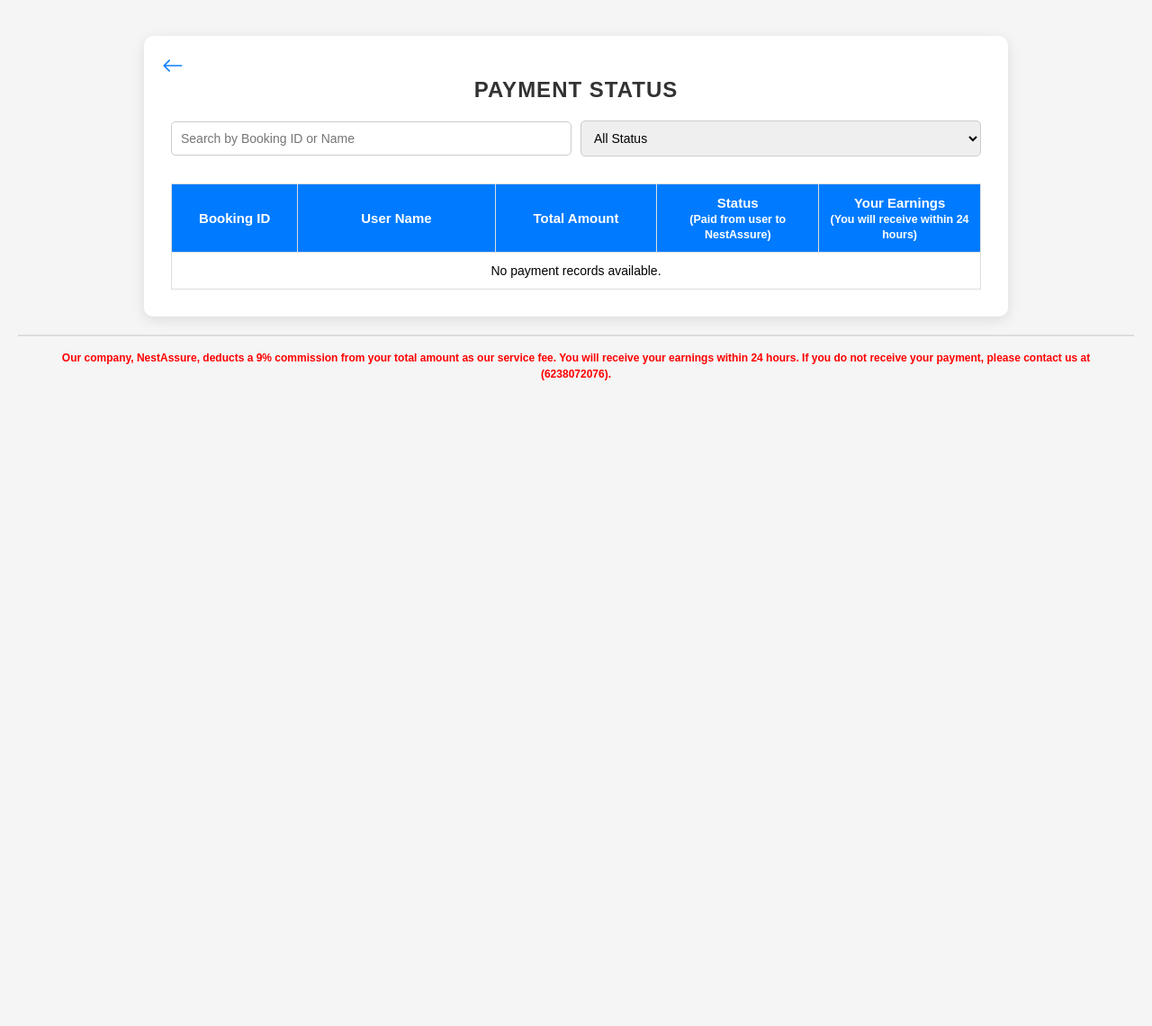
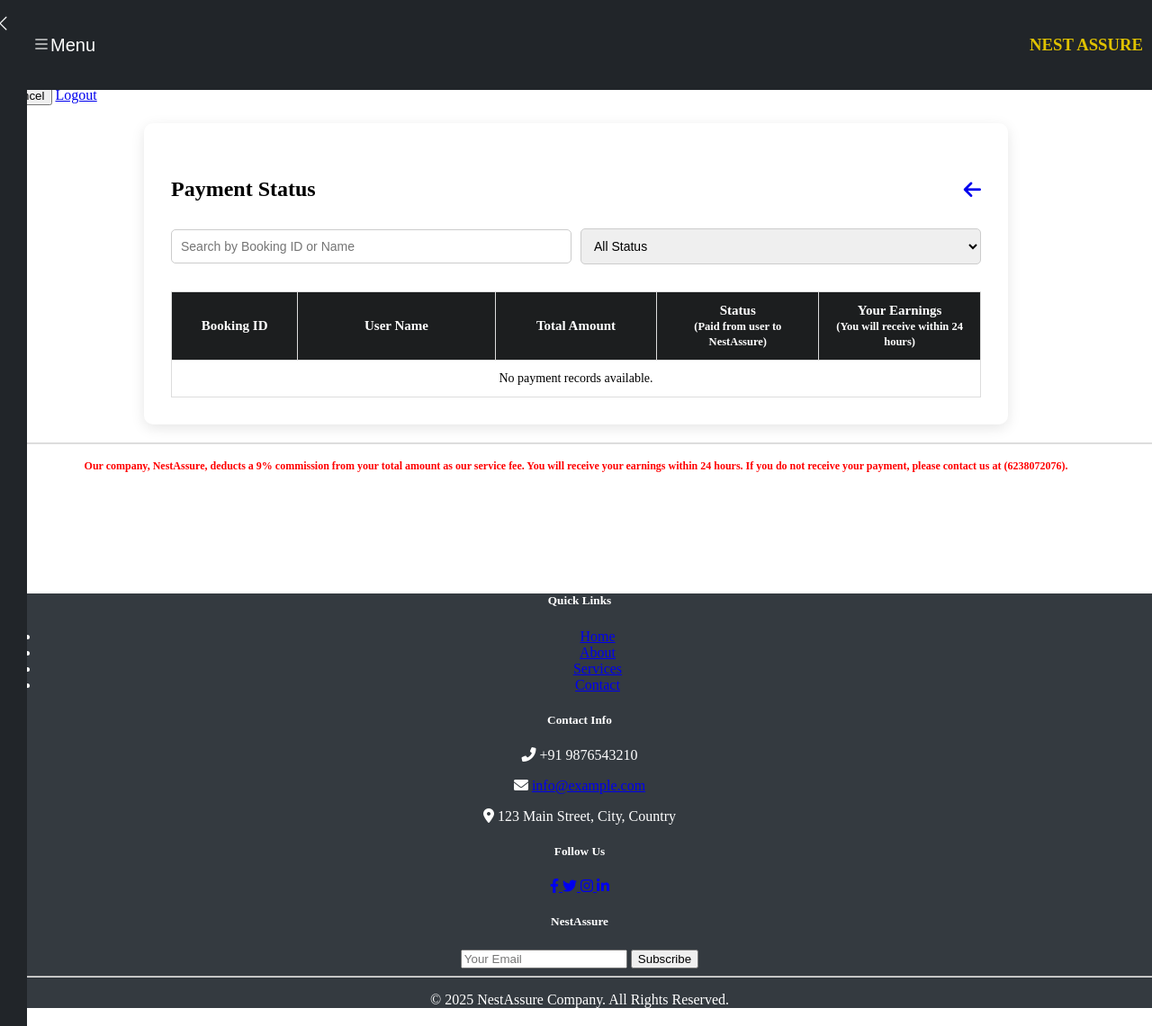
Before and after one commit to george-josephv/Project_nestassure, a Django app: template homecare/homecare_app/templates/myapp/worker_payment_status.html in a window 1280 px wide. Shown: the whole page at 90% size. Run offline with Django 3.2, Linux system fonts and the light colour scheme; the template is opened without the code that fills it, so the values that code supplies are empty; some libraries are stand-ins or nearby versions.

Commit message:
all is corrected

```diff
--- a/homecare/homecare_app/templates/myapp/my_bookings.html
+++ b/homecare/homecare_app/templates/myapp/my_bookings.html
@@ -54,7 +54,7 @@
 
         th, td {
             padding: 12px;
-            text-align: center;
+            text-align: left;
             border: 1px solid #ddd;
         }
 
--- a/homecare/homecare_app/templates/myapp/payment_history.html
+++ b/homecare/homecare_app/templates/myapp/payment_history.html
@@ -48,7 +48,7 @@
         th, td {
             border: 1px solid #ddd;
             padding: 10px;
-            text-align: center;
+            text-align: left;
             white-space: nowrap;
         }
         th {
--- a/homecare/homecare_app/templates/myapp/worker_payment_status.html
+++ b/homecare/homecare_app/templates/myapp/worker_payment_status.html
@@ -6,19 +6,33 @@
     <title>Worker Payment Status</title>
 
     <!-- Bootstrap Icons -->
-    <link rel="stylesheet" href="https://cdn.jsdelivr.net/npm/bootstrap-icons/font/bootstrap-icons.css">
+    <link rel="stylesheet" href="https://cdnjs.cloudflare.com/ajax/libs/font-awesome/6.0.0/css/all.min.css">
 
     <style>
         /* Global Styling */
-        body {
-            font-family: Arial, sans-serif;
-            background: #f5f5f5;
-            padding: 20px;
+
+        body, html {
+            height: 100%;
             margin: 0;
+            scroll-behavior: smooth;
+            display: flex;
+            flex-direction: column;
+            overflow-x: hidden;
         }
-
+        .page-wrapper {
+            display: flex;
+            flex-direction: column;
+            min-height: 100vh;
+            overflow-y: auto;
+        }
+        .header-container {
+    display: flex;
+    justify-content: space-between;
+    align-items: center;
+    padding: 10px 0;
+}
         /* Main Container */
-        .container {
+        .containerr {
             background: white;
             padding: 30px;
             border-radius: 10px;
@@ -31,27 +45,17 @@
 
         /* Back Button */
         .back-btn {
-            position: absolute;
-            top: 20px;
-            left: 20px;
-            font-size: 24px;
-            color: #007bff;
-            text-decoration: none;
-        }
+    text-decoration: none;
+    display: flex;
+    align-items: center;
+    gap: 5px;
+    font-weight: bold;
+}
 
-        .back-btn:hover {
-            color: #0056b3;
-        }
+.back-btn i {
+    font-size: 22px;
+}
 
-        /* Page Title */
-        h1 {
-            font-size: 24px;
-            font-weight: bold;
-            margin-bottom: 20px;
-            text-transform: uppercase;
-            letter-spacing: 1px;
-            color: #333;
-        }
 
         /* Filters */
         .filters-container {
@@ -94,7 +98,7 @@
         }
 
         th {
-            background: #007bff;
+            background: #1c1e1f;
             color: white;
             font-size: 15px;
         }
@@ -149,17 +153,29 @@
             margin-top: 15px;
             line-height: 1.5;
         }
+        .footer-section {
+            text-align: center;
+            background-color: #ffffff;
+            padding: 4px;
+            position: relative;
+            bottom: 0;
+            width: 100%;
+        }
     </style>
 </head>
 <body>
-
-<div class="container">
+    <div class="page-wrapper">
+        <!-- Logo Section -->
+        {% include 'worker_dashmenu.html' %}
+        <section class="payment_details">
+<div class="containerr">
     <!-- Back to Dashboard (Arrow) -->
-    <a href="{% url 'worker_dashboard' %}" class="back-btn">
-        <i class="bi bi-arrow-left"></i>
-    </a>
-
-    <h1>Payment Status</h1>
+    <div class="header-container">
+        <h2>Payment Status</h2>
+        <a href="{% url 'worker_dashboard' %}" class="back-btn">
+            <i class="fa fa-arrow-left"></i>
+        </a>
+    </div>
 
     <!-- Filters -->
     <div class="filters-container">
@@ -216,6 +232,10 @@
     You will receive your earnings within <strong>24 hours</strong>.
     If you do not receive your payment, please contact us at <strong>(6238072076)</strong>.
 </p>
+</section>
+<section class="footer-section">
+    {% include 'footer.html' %}
+</section>
 
 <!-- JavaScript for Filtering -->
 <script>
--- a/homecare/homecare_app/views.py
+++ b/homecare/homecare_app/views.py
@@ -229,7 +229,7 @@ def update_booking_status(request, booking_id, status):
 @login_required
 def worker_accepted_bookings(request):
     worker = request.user.worker_profile
-    accepted_bookings = Booking.objects.filter(worker=worker, status__in=['completed'])
+    accepted_bookings = Booking.objects.filter(worker=worker, status__in=['completed']).order_by('-id')
 
     # Get paid bookings from session
     paid_bookings = request.session.get("paid_bookings", [])
@@ -238,6 +238,8 @@ def worker_accepted_bookings(request):
         'accepted_bookings': accepted_bookings,
         'paid_bookings': paid_bookings
     })
+
+
 
 @login_required
 def worker_payment_form(request, booking_id):
```
Also changed, not shown: homecare/homecare_app/templates/myapp/worker_accepted_bookings.html (+135 -87 lines), homecare/homecare_app/templates/myapp/worker_payment_form.html (+86 -12 lines).
